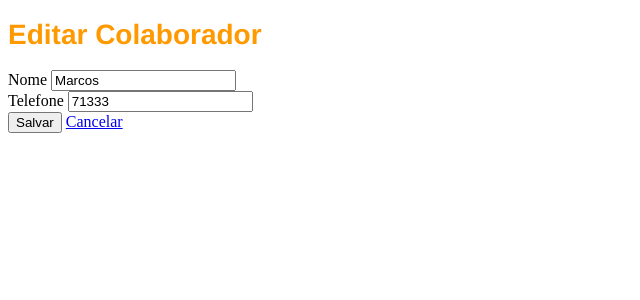
After one commit to Erick-Hebert/epi, a Django app: page /Editar/1 in a window 1280 px wide. The commit adds this page. Shown: the top 300 px of the page, without its empty margins (0-640 px from the left). Run offline with Django 5.2, Linux system fonts and the light colour scheme; data comes from the database, SQL or seed files in the repository; both versions use the stored data as it was after the commit.

Commit message:
Adjusts and colaborator editor

```diff
--- a/nucleo/templates/nucleo/forms/criar.html
+++ b/nucleo/templates/nucleo/forms/criar.html
@@ -5,7 +5,7 @@
     <head>
     <meta charset="UTF-8">
     <meta name="viewport" content="width=device-width, initial-scale=1.0">
-    <title>Hello World</title>
+    <title>Criação de Colaborador</title>
     <link rel="stylesheet" href="{% static 'css/style.css' %}">
 </head>
 <body>
--- /dev/null
+++ b/nucleo/templates/nucleo/forms/editar.html
@@ -0,0 +1,31 @@
+{% load static %}
+
+<!DOCTYPE html>
+<html lang="pt-BR">
+<head>
+    <meta charset="UTF-8">
+    <meta name="viewport" content="width=device-width, initial-scale=1.0">
+    <title>Editar Colaborador</title>
+    <link rel="stylesheet" href="{% static 'css/style.css' %}">
+</head>
+<body>
+    <div class="container">
+        <h1>Editar Colaborador</h1>
+        <form action="{% url 'nucleo-editar' colaborador.id %}" method="POST">
+            <div>
+                <label>Nome</label>
+                <input type="text" name="nome" value="{{ colaborador.nome }}"/>
+            </div>
+            <div>
+                <label>Telefone</label>
+                <input type="text" name="telefone" value="{{ colaborador.telefone }}"/>
+            </div>
+            <div>
+                <input type="submit" value="Salvar"/>
+                <a href="{% url 'nucleo-inicial' %}">Cancelar</a>
+            </div>
+            {% csrf_token %}
+        </form>
+    </div>
+</body>
+</html>
--- a/nucleo/templates/nucleo/index.html
+++ b/nucleo/templates/nucleo/index.html
@@ -23,6 +23,7 @@
                     <th>ID</th>
                     <th>Nome</th>
                     <th>Telefone</th>
+                    <th>Ações</th>
                 </tr>
             </thead>
             <tbody>
@@ -31,17 +32,17 @@
                         <td>{{ colaborador.id }}</td>
                         <td>{{ colaborador.nome }}</td>
                         <td>{{ colaborador.telefone }}</td>
+                        <td><a href="{% url 'nucleo-editar' colaborador.id %}">Editar</a></td>
                     </tr>
                 {% empty %}
                     <tr>
-                        <td colspan="3">
+                        <td colspan="4">
                             Nenhum colaborador encontrado.
                         </td>
                     </tr>
                 {% endfor %}
             </tbody>
         </table>
-
     </div>
 
 </body>
--- a/nucleo/urls.py
+++ b/nucleo/urls.py
@@ -23,4 +23,5 @@ urlpatterns = [
     path('', views.home, name='nucleo-inicial'),
     path('criar', views.tela_criar, name='nucleo-criar'),
     path('salvar', views.salvar, name='nucleo-salvar'),
+    path('Editar/<int:id>', views.editar, name='nucleo-editar'),
 ]
--- a/nucleo/views.py
+++ b/nucleo/views.py
@@ -1,4 +1,4 @@
-from django.shortcuts import render, redirect
+from django.shortcuts import render, redirect, get_object_or_404
 from nucleo.models import Colaborador
 
 def home(req):
@@ -23,3 +23,19 @@ def salvar(req):
         telefone=telefone
     )
     return redirect('nucleo-inicial')
+
+
+def editar(req, id):
+    colaborador = get_object_or_404(Colaborador, id=id)
+
+    if req.method == 'POST':
+        nome = req.POST.get('nome', '').strip()
+        if nome:
+            colaborador.nome = nome
+            colaborador.telefone = req.POST.get('telefone')
+            colaborador.save()
+            return redirect('nucleo-inicial')
+
+    return render(req, 'nucleo/forms/editar.html', {
+        'colaborador': colaborador,
+    })
```
Also changed, not shown: db.sqlite3.
